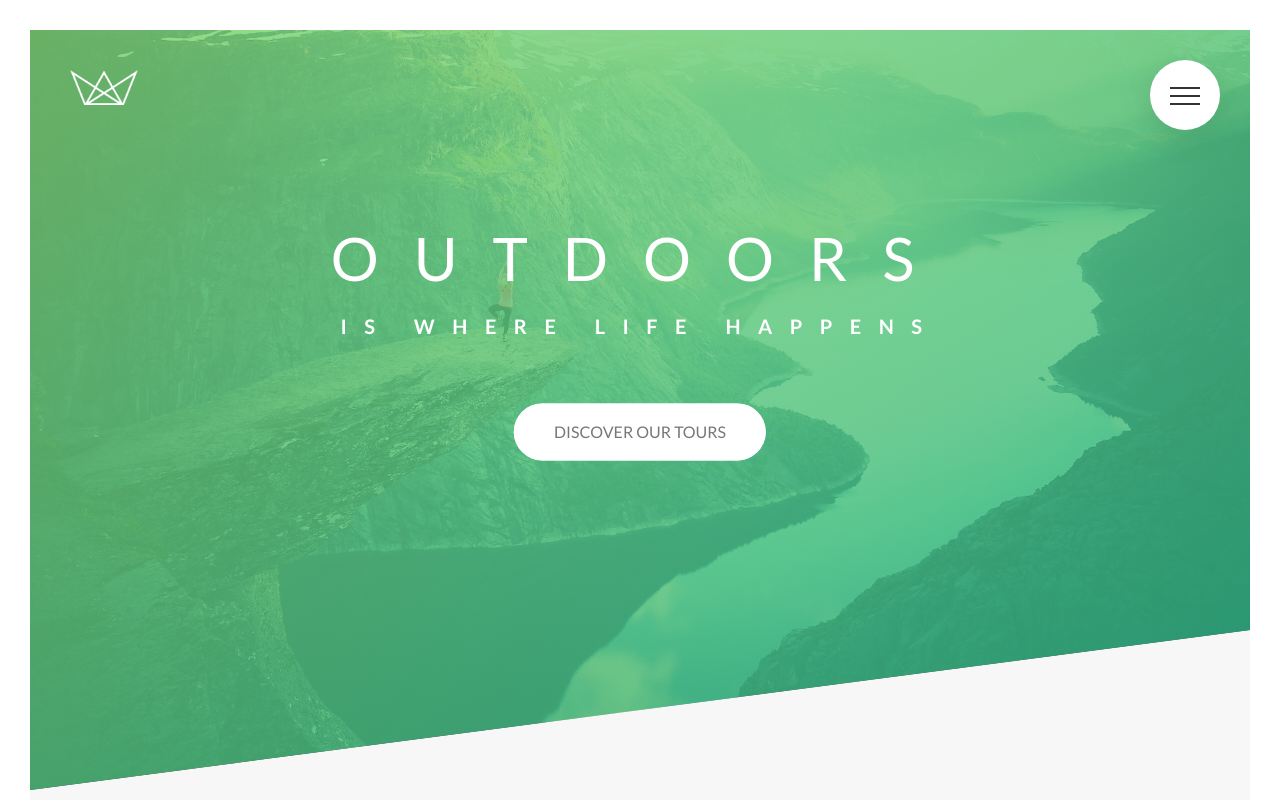
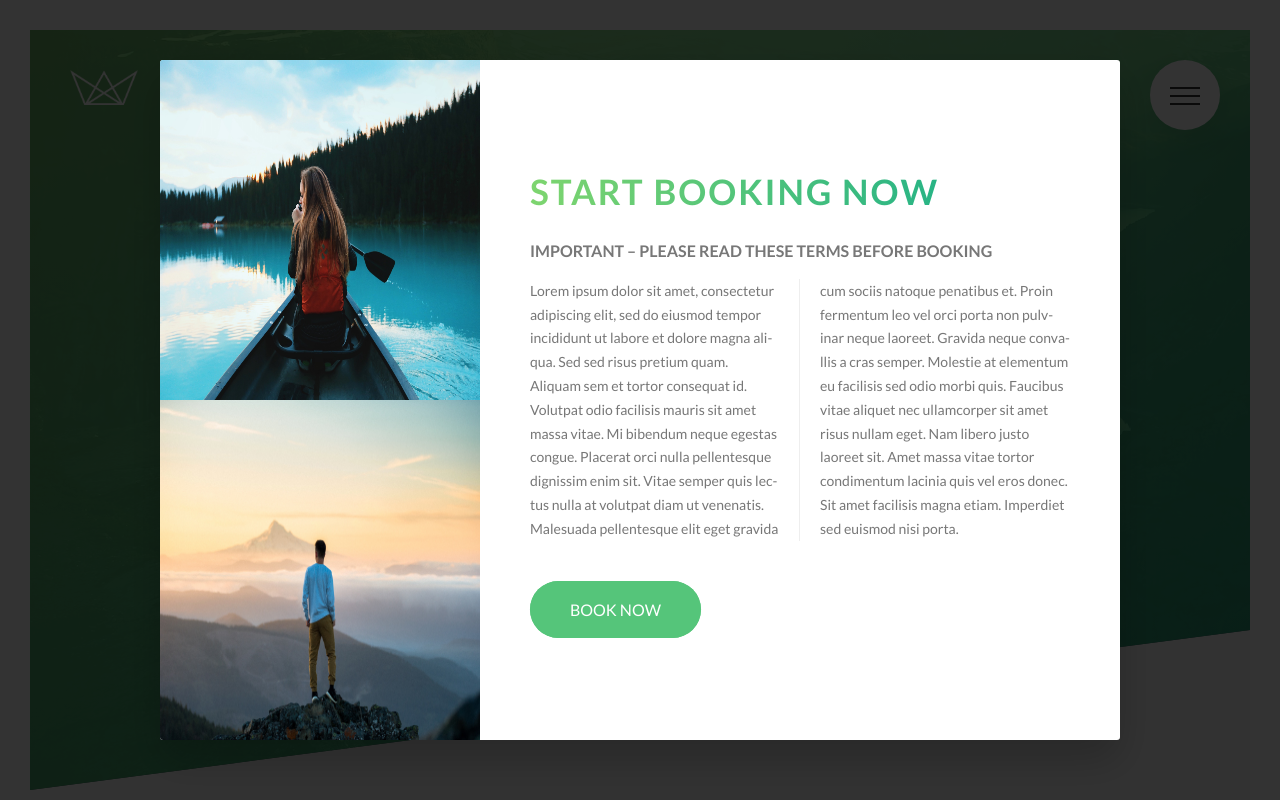
Before and after one commit to CarlosGRJ/Natours, a website: page index.html in a window 1280 px wide. Shown: the top 800 px of the page. Drawn offline with Linux system fonts and the light colour scheme.

Commit message:
Building Popup pt1

```diff
--- a/index.html
+++ b/index.html
@@ -376,6 +376,31 @@
             </div>
         </footer>
 
+        <div class="popup">
+            <div class="popup__content">
+                <div class="popup__left">
+                    <img src="img/nat-8.jpg" alt="Tour photo" class="popup__img">
+                    <img src="img/nat-9.jpg" alt="Tour photo" class="popup__img">
+                </div>
+                <div class="popup__right">
+                    <h2 class="heading-secondary u-margin-bottom-small">Start booking now</h2>
+                    <h3 class="heading-tertiary u-margin-bottom-small">Important &ndash; Please read these terms before booking</h3>
+                    <p class="popup__text">
+                        Lorem ipsum dolor sit amet, consectetur adipiscing elit, sed do eiusmod tempor incididunt ut labore et dolore magna aliqua.
+                        Sed sed risus pretium quam. Aliquam sem et tortor consequat id. Volutpat odio facilisis mauris sit
+                        amet massa vitae. Mi bibendum neque egestas congue. Placerat orci nulla pellentesque dignissim enim
+                        sit. Vitae semper quis lectus nulla at volutpat diam ut venenatis. Malesuada pellentesque elit eget
+                        gravida cum sociis natoque penatibus et. Proin fermentum leo vel orci porta non pulvinar neque laoreet.
+                        Gravida neque convallis a cras semper. Molestie at elementum eu facilisis sed odio morbi quis. Faucibus
+                        vitae aliquet nec ullamcorper sit amet risus nullam eget. Nam libero justo laoreet sit. Amet massa
+                        vitae tortor condimentum lacinia quis vel eros donec. Sit amet facilisis magna etiam. Imperdiet sed
+                        euismod nisi porta.
+                    </p>
+                    <a href="#" class="btn btn--green">Book now</a>
+                </div>
+            </div>
+        </div>
+
         <!-- <section class="grid-test">
             <div class="row">
                 <div class="col-1-of-2">
--- a/sass/abstracts/_mixins.scss
+++ b/sass/abstracts/_mixins.scss
@@ -5,3 +5,10 @@
         clear: both;
     }
 }
+
+@mixin absCenter {
+    position: absolute;
+    top: 50%;
+    left: 50%;
+    transform: translate(-50%, -50%);
+}
--- /dev/null
+++ b/sass/components/_popup.scss
@@ -0,0 +1,57 @@
+.popup {
+    height: 100vh;
+    width: 100%;
+    position: fixed;
+    top: 0;
+    left: 0;
+    background-color: rgba($color-black, .8);
+    z-index: 9999;
+
+    &__content {
+        @include absCenter;
+        width: 75%;
+        background-color: $color-white;
+        box-shadow: 0 2rem 4rem rgba($color-black, .2);
+        border-radius: 3px;
+        display: table;
+        overflow: hidden;
+    }
+
+    &__left {
+        width: 33.333333%;
+        display: table-cell;
+    }
+
+    &__right {
+        width: 66.6666667%;
+        display: table-cell;
+        vertical-align: middle;
+        padding: 3rem 5rem;
+    }
+
+    &__img {
+        display: block;
+        width: 100%;
+        // Este height fue por el espacio debajo de las imagenes, no es parte del curso
+        height: 42.5vh;
+    }
+
+    &__text {
+        font-size: 1.4rem;
+        margin-bottom: 4rem;
+
+        -moz-column-count: 2;
+        -moz-column-gap: 4rem; // 1em = 14px
+        -moz-column-rule: 1px solid $color-gray-light-2;
+
+        column-count: 2;
+        column-gap: 4rem; // 1em = 14px
+        column-rule: 1px solid $color-gray-light-2;
+
+        -moz-hyphens: auto;
+        -ms-hyphens: auto;
+        -webkit-hyphens: auto;
+        hyphens: auto;
+    }
+
+}
--- a/sass/main.scss
+++ b/sass/main.scss
@@ -13,6 +13,7 @@
 @import "components/composition";
 @import "components/feature-box";
 @import "components/form";
+@import "components/popup";
 @import "components/story";
 
 @import "layout/footer";
```
Also changed, not shown: css/style.css.
